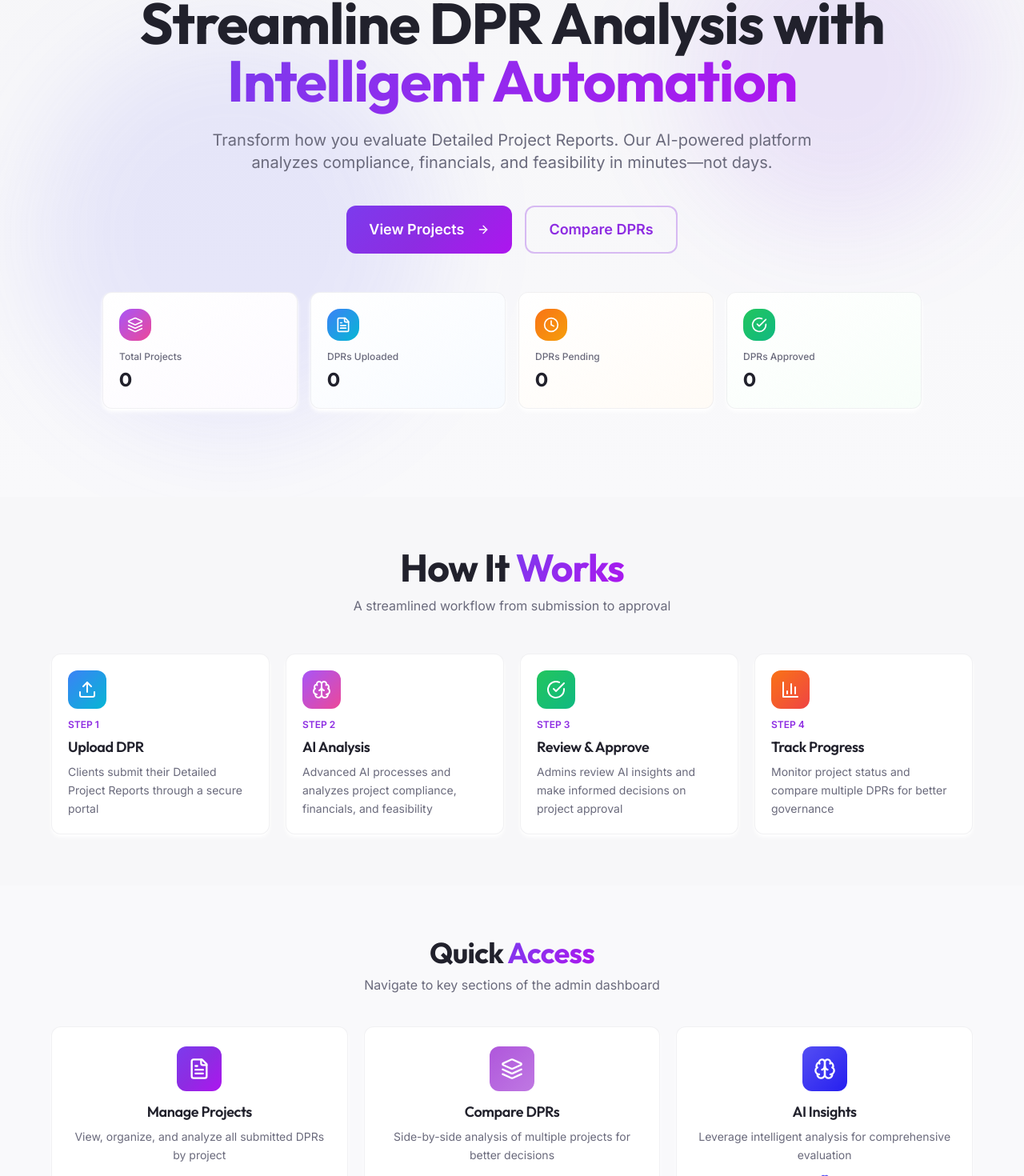
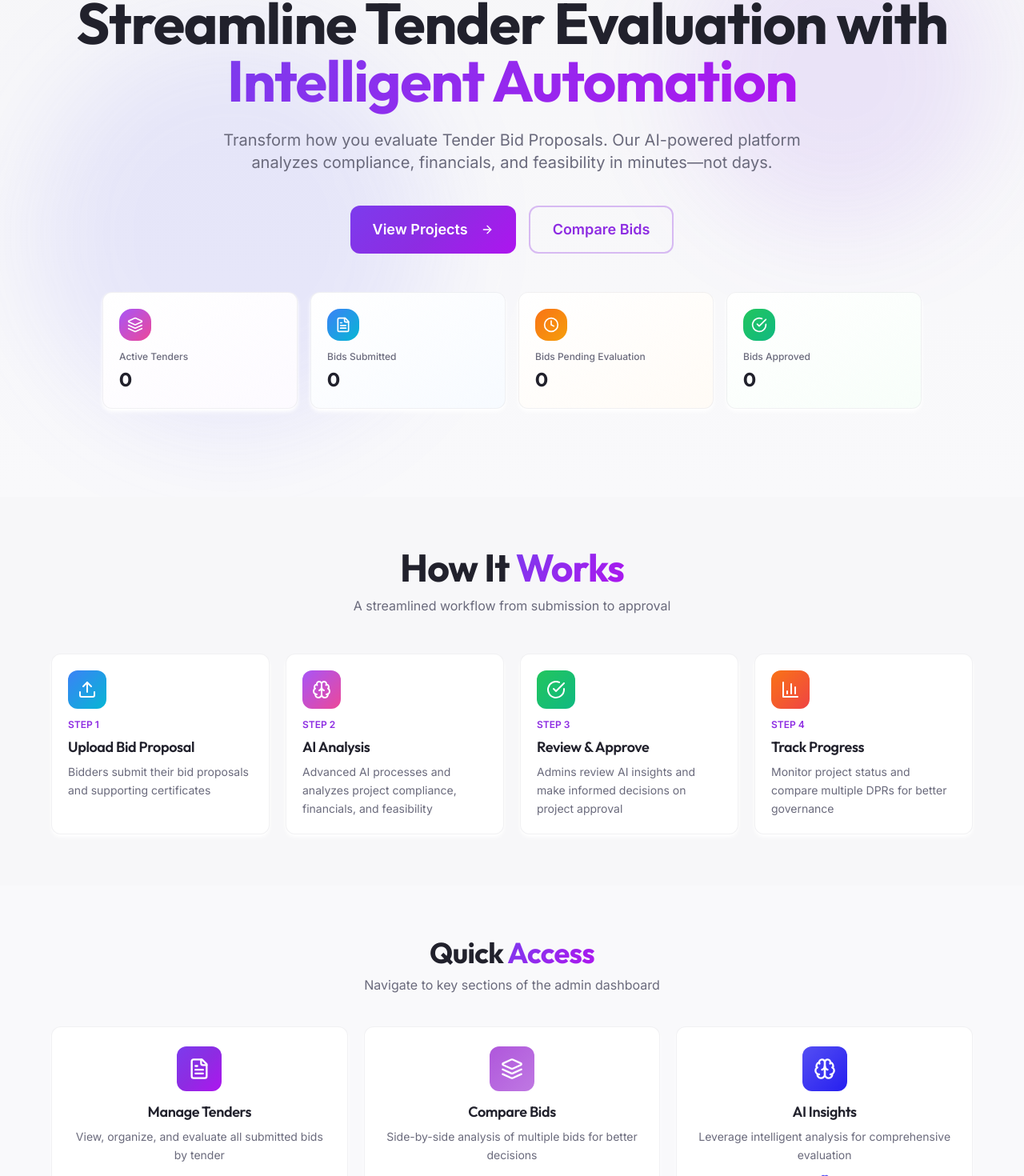
Before and after one commit to Kabir646/AiForBharat, a React (Vite) app in the folder frontend/: page /admin in a window 1280 px wide. Shown: the part 244-1714 px from the top of the page at 80% size. Built offline with nearby package versions, Linux system fonts and the light colour scheme; no server answers; sample sign-in values are in the browser's storage; the HTML template or start-up script is replaced by a standard one.

Commit message:
Frontend Changed

```diff
--- a/frontend/src/pages/Index.tsx
+++ b/frontend/src/pages/Index.tsx
@@ -54,8 +54,8 @@ export default function IndexPage() {
   const workflowSteps = [
     {
       icon: Upload,
-      title: 'Upload DPR',
-      description: 'Clients submit their Detailed Project Reports through a secure portal',
+      title: 'Upload Bid Proposal',
+      description: 'Bidders submit their bid proposals and supporting certificates',
       color: 'from-blue-500 to-cyan-500'
     },
     {
@@ -99,12 +99,12 @@ export default function IndexPage() {
               </div>
 
               <h1 className="text-5xl md:text-6xl lg:text-7xl font-heading font-bold leading-tight animate-slide-up animate-delay-100">
-                Streamline DPR Analysis with{' '}
+                Streamline Tender Evaluation with{' '}
                 <span className="gradient-text">Intelligent Automation</span>
               </h1>
 
               <p className="text-lg md:text-xl text-muted-foreground leading-relaxed max-w-3xl mx-auto animate-slide-up animate-delay-200">
-                Transform how you evaluate Detailed Project Reports. Our AI-powered platform analyzes compliance,
+                Transform how you evaluate Tender Bid Proposals. Our AI-powered platform analyzes compliance,
                 financials, and feasibility in minutes—not days.
               </p>
 
@@ -122,21 +122,21 @@ export default function IndexPage() {
                   variant="outline"
                   className="hover:scale-105 transition-all duration-300"
                 >
-                  Compare DPRs
+                  Compare Bids
                 </Button>
               </div>
             </div>
 
             {/* Analytics Cards - Horizontal Layout */}
             <div className="grid grid-cols-2 md:grid-cols-4 gap-4 max-w-5xl mx-auto w-full">
-              {/* Total Projects */}
+              {/* Active Tenders */}
               <Card className="p-5 border-border/50 hover:shadow-xl transition-all duration-300 bg-gradient-to-br from-card to-purple-50/50 dark:to-purple-950/20 hover:scale-105 animate-scale-in animate-delay-400">
                 <div className="flex flex-col h-full justify-between space-y-3">
                   <div className="h-10 w-10 rounded-lg bg-gradient-to-br from-purple-500 to-pink-500 flex items-center justify-center">
                     <Layers className="h-5 w-5 text-white" />
                   </div>
                   <div>
-                    <p className="text-xs font-medium text-muted-foreground mb-1">Total Projects</p>
+                    <p className="text-xs font-medium text-muted-foreground mb-1">Active Tenders</p>
                     <h3 className="text-2xl font-heading font-bold text-foreground">
                       {stats.loading ? '--' : stats.totalProjects}
                     </h3>
@@ -144,14 +144,14 @@ export default function IndexPage() {
                 </div>
               </Card>
 
-              {/* DPRs Uploaded */}
+              {/* Bids Submitted */}
               <Card className="p-5 border-border/50 hover:shadow-xl transition-all duration-300 bg-gradient-to-br from-card to-blue-50/50 dark:to-blue-950/20 hover:scale-105 animate-scale-in animate-delay-500">
                 <div className="flex flex-col h-full justify-between space-y-3">
                   <div className="h-10 w-10 rounded-lg bg-gradient-to-br from-blue-500 to-cyan-500 flex items-center justify-center">
                     <FileText className="h-5 w-5 text-white" />
                   </div>
                   <div>
-                    <p className="text-xs font-medium text-muted-foreground mb-1">DPRs Uploaded</p>
+                    <p className="text-xs font-medium text-muted-foreground mb-1">Bids Submitted</p>
                     <h3 className="text-2xl font-heading font-bold text-foreground">
                       {stats.loading ? '--' : stats.totalDPRs}
                     </h3>
@@ -159,14 +159,14 @@ export default function IndexPage() {
                 </div>
               </Card>
 
-              {/* DPRs Pending */}
+              {/* Bids Pending Evaluation */}
               <Card className="p-5 border-border/50 hover:shadow-xl transition-all duration-300 bg-gradient-to-br from-card to-orange-50/50 dark:to-orange-950/20 hover:scale-105 animate-scale-in animate-delay-600">
                 <div className="flex flex-col h-full justify-between space-y-3">
                   <div className="h-10 w-10 rounded-lg bg-gradient-to-br from-orange-500 to-amber-500 flex items-center justify-center">
                     <Clock className="h-5 w-5 text-white" />
                   </div>
                   <div>
-                    <p className="text-xs font-medium text-muted-foreground mb-1">DPRs Pending</p>
+                    <p className="text-xs font-medium text-muted-foreground mb-1">Bids Pending Evaluation</p>
                     <h3 className="text-2xl font-heading font-bold text-foreground">
                       {stats.loading ? '--' : stats.pending}
                     </h3>
@@ -174,14 +174,14 @@ export default function IndexPage() {
                 </div>
               </Card>
 
-              {/* DPRs Approved */}
+              {/* Bids Approved */}
               <Card className="p-5 border-border/50 hover:shadow-xl transition-all duration-300 bg-gradient-to-br from-card to-green-50/50 dark:to-green-950/20 hover:scale-105 animate-scale-in animate-delay-400">
                 <div className="flex flex-col h-full justify-between space-y-3">
                   <div className="h-10 w-10 rounded-lg bg-gradient-to-br from-green-500 to-emerald-500 flex items-center justify-center">
                     <CheckCircle className="h-5 w-5 text-white" />
                   </div>
                   <div>
-                    <p className="text-xs font-medium text-muted-foreground mb-1">DPRs Approved</p>
+                    <p className="text-xs font-medium text-muted-foreground mb-1">Bids Approved</p>
                     <h3 className="text-2xl font-heading font-bold text-foreground">
                       {stats.loading ? '--' : stats.approved}
                     </h3>
@@ -252,9 +252,9 @@ export default function IndexPage() {
                     <FileText className="h-7 w-7 text-white" />
                   </div>
                   <div>
-                    <h3 className="text-lg font-heading font-semibold mb-1.5">Manage Projects</h3>
+                    <h3 className="text-lg font-heading font-semibold mb-1.5">Manage Tenders</h3>
                     <p className="text-sm text-muted-foreground leading-relaxed">
-                      View, organize, and analyze all submitted DPRs by project
+                      View, organize, and evaluate all submitted bids by tender
                     </p>
                   </div>
                   <ArrowRight className="h-4 w-4 text-primary group-hover:translate-x-1 transition-transform" />
@@ -270,9 +270,9 @@ export default function IndexPage() {
                     <Layers className="h-7 w-7 text-white" />
                   </div>
                   <div>
-                    <h3 className="text-lg font-heading font-semibold mb-1.5">Compare DPRs</h3>
+                    <h3 className="text-lg font-heading font-semibold mb-1.5">Compare Bids</h3>
                     <p className="text-sm text-muted-foreground leading-relaxed">
-                      Side-by-side analysis of multiple projects for better decisions
+                      Side-by-side analysis of multiple bids for better decisions
                     </p>
                   </div>
                   <ArrowRight className="h-4 w-4 text-accent group-hover:translate-x-1 transition-transform" />
```
